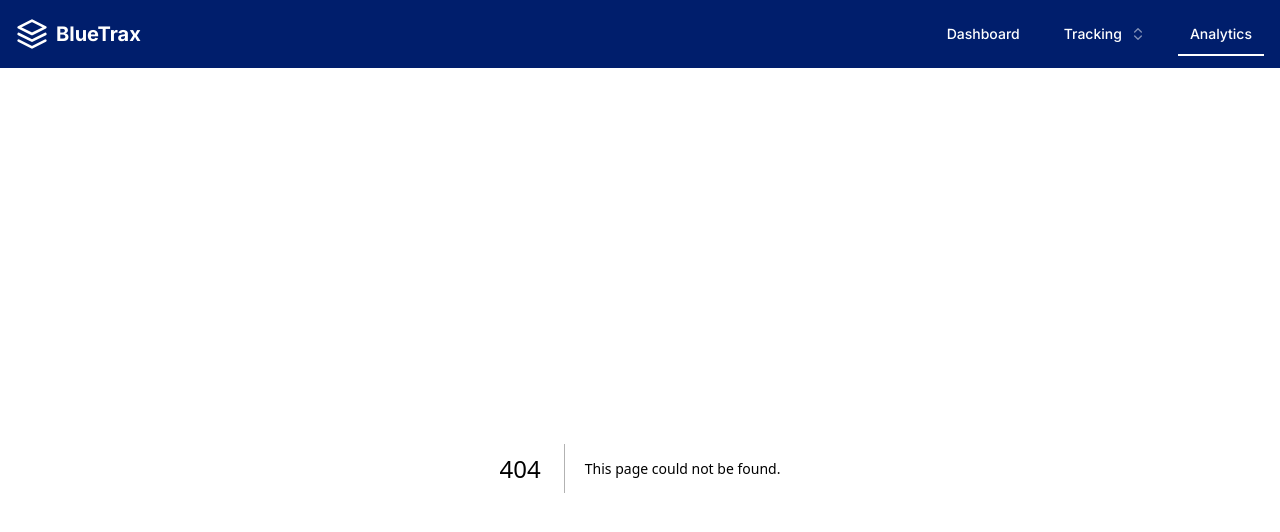
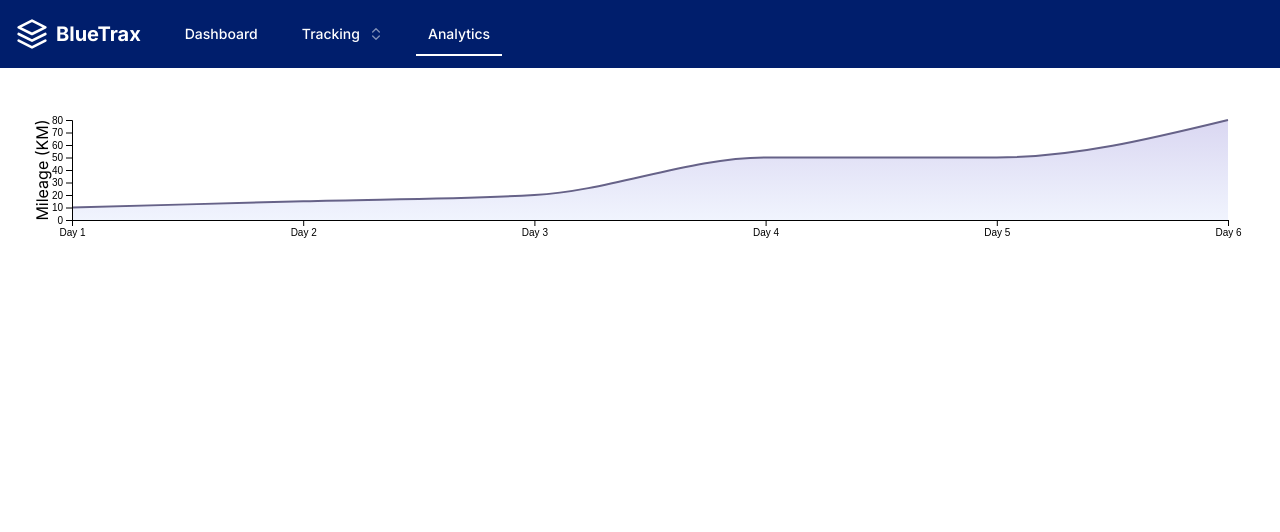
Before and after one commit to Domengo/bluetrax, a Next.js app: page /analytics in a window 1280 px wide. Before the commit this address had no page. Shown: the top 532 px of the page. Built offline with nearby package versions, Linux system fonts and the light colour scheme.

Commit message:
fixed nav

```diff
--- /dev/null
+++ b/app/analytics/page.tsx
@@ -0,0 +1,11 @@
+import React from 'react'
+import AreaChart from "../../components/area-chart"
+import { fleetMilage } from "../../components/notification-const"
+
+export default function Analytics() {
+  return (
+    <div className="p-8 flex justify-center items-center h-full w-full">
+      <AreaChart data={fleetMilage} />
+    </div>
+  )
+}
--- a/app/layout.tsx
+++ b/app/layout.tsx
@@ -31,8 +31,8 @@ export default function RootLayout({
   return (
     <html lang="en">
       <body className={inter.className}>
+      <Analytics/>
         <Navbar links={links} trackingOptions={trackingOptions}/>
-        <Analytics/>
         {children}
         </body>
     </html>
--- a/app/page.tsx
+++ b/app/page.tsx
@@ -1,6 +1,6 @@
 import Dashboard from "@/components/dashboard";
 import SideNav from "@/components/side-nav";
-import { notifications, username } from "@/components/notification-const";
+import { notifications } from "@/components/notification-const";
 
 export default function Page() {
   return (
@@ -10,7 +10,7 @@ export default function Page() {
       </div>
       <div className="col-span-2 relative hidden md:block">
         <div className="sticky top-4">
-          <SideNav username={username} notifications={notifications} />
+          <SideNav notifications={notifications} />
         </div>
       </div>
     </div>
--- a/components/nav.tsx
+++ b/components/nav.tsx
@@ -3,7 +3,7 @@
 // import { useState } from "react";
 // import Link from "next/link";
 // import { usePathname } from "next/navigation";
-// import { Check, ChevronsUpDown } from "lucide-react";
+// import { Bell, Check, ChevronsUpDown, Menu, X } from "lucide-react";
 // import { cn } from "@/lib/utils";
 
 // import { Button } from "@/components/ui/button";
@@ -19,6 +19,17 @@
 //   PopoverContent,
 //   PopoverTrigger,
 // } from "@/components/ui/popover";
+// import {
+//   Sheet,
+//   SheetContent,
+//   SheetDescription,
+//   SheetHeader,
+//   SheetTitle,
+//   SheetTrigger,
+// } from "@/components/ui/sheet";
+// import Notification from "./notification";
+// import { notifications } from "./notification-const";
+// import UserProfile from "./User";
 
 // interface NavLink {
 //   href: string;
@@ -38,13 +49,14 @@
 // export default function Navbar({ links, trackingOptions = [] }: NavbarProps) {
 //   const [open, setOpen] = useState(false);
 //   const [value, setValue] = useState("");
+//   const [mobileMenuOpen, setMobileMenuOpen] = useState(false);
 //   const pathname = usePathname();
 
 //   const hasTrackingOptions = trackingOptions.length > 0;
 
 //   return (
 //     <nav className="bg-[#001e6c] p-4">
-//       <div className="container mx-auto flex items-center">
+//       <div className="container mx-auto flex items-center justify-between">
 //         <Link href="/" className="flex items-center text-white">
 //           <svg
 //             className="h-8 w-8 mr-2"
@@ -76,7 +88,9 @@
 //           </svg>
 //           <span className="font-bold text-xl">BlueTrax</span>
 //         </Link>
-//         <div className="flex items-center space-x-4 ml-8">
+
+//         {/* Desktop Navigation */}
+//         <div className="hidden md:flex items-center space-x-4 ml-8">
 //           {links.map((link) =>
 //             link.label.toLowerCase() === "tracking" && hasTrackingOptions ? (
 //               <Popover key={link.href} open={open} onOpenChange={setOpen}>
@@ -140,32 +154,134 @@
 //             )
 //           )}
 //         </div>
+
+//         {/* Mobile Navigation */}
+//         <div className="flex md:hidden items-center space-x-4">
+//           <Sheet>
+//             <SheetTrigger asChild>
+//               <Button variant="ghost" size="icon" className="text-white">
+//                 <Bell className="h-5 w-5" />
+//               </Button>
+//             </SheetTrigger>
+//             <SheetContent side="left">
+//               <SheetHeader>
+//                 <SheetTitle>Notifications</SheetTitle>
+//                 <SheetDescription>
+//                   {notifications.map((notification, index) => (
+//                     <Notification key={index} {...notification} />
+//                   ))}
+//                 </SheetDescription>
+//               </SheetHeader>
+//             </SheetContent>
+//           </Sheet>
+
+//           <Button
+//             variant="ghost"
+//             size="icon"
+//             className="text-white"
+//             onClick={() => setMobileMenuOpen(!mobileMenuOpen)}
+//           >
+//             {mobileMenuOpen ? (
+//               <X className="h-5 w-5" />
+//             ) : (
+//               <Menu className="h-5 w-5" />
+//             )}
+//           </Button>
+//         </div>
 //       </div>
+
+//       {/* Mobile Menu */}
+//       {mobileMenuOpen && (
+//         <div className="md:hidden mt-4">
+//           <UserProfile username="David" className="text-white" />
+//           {links.map((link) =>
+//             link.label.toLowerCase() === "tracking" && hasTrackingOptions ? (
+//               <Popover key={link.href} open={open} onOpenChange={setOpen}>
+//                 <PopoverTrigger asChild>
+//                   <Button
+//                     variant="ghost"
+//                     role="combobox"
+//                     aria-expanded={open}
+//                     className="justify-between text-white hover:bg-blue-900 hover:text-white w-full mb-2"
+//                   >
+//                     {value
+//                       ? trackingOptions.find((option) => option.value === value)
+//                           ?.label
+//                       : "Tracking"}
+//                     <ChevronsUpDown className="ml-2 h-4 w-4 shrink-0 opacity-50" />
+//                   </Button>
+//                 </PopoverTrigger>
+//                 <PopoverContent className="w-full p-0">
+//                   <Command>
+//                     <CommandInput placeholder="Search tracking..." />
+//                     <CommandEmpty>No option found.</CommandEmpty>
+//                     <CommandGroup>
+//                       {trackingOptions.map((option) => (
+//                         <CommandItem
+//                           key={option.value}
+//                           value={option.value}
+//                           onSelect={(currentValue) => {
+//                             setValue(
+//                               currentValue === value ? "" : currentValue
+//                             );
+//                             setOpen(false);
+//                           }}
+//                         >
+//                           <Check
+//                             className={cn(
+//                               "mr-2 h-4 w-4",
+//                               value === option.value
+//                                 ? "opacity-100"
+//                                 : "opacity-0"
+//                             )}
+//                           />
+//                           {option.label}
+//                         </CommandItem>
+//                       ))}
+//                     </CommandGroup>
+//                   </Command>
+//                 </PopoverContent>
+//               </Popover>
+//             ) : (
+//               <Link
+//                 key={link.href}
+//                 href={link.href}
+//                 className={cn(
+//                   "text-white hover:bg-blue-900 px-3 py-2 rounded-md text-sm font-medium block mb-2",
+//                   pathname === link.href &&
+//                     "after:content-[''] after:absolute after:left-0 after:bottom-[-4px] after:w-full after:h-[2px] after:bg-white"
+//                 )}
+//               >
+//                 {link.label}
+//               </Link>
+//             )
+//           )}
+//         </div>
+//       )}
 //     </nav>
 //   );
 // }
+"use client";
 
-"use client"
+import { useState } from "react";
+import Link from "next/link";
+import { usePathname } from "next/navigation";
+import { Bell, Check, ChevronsUpDown, Menu, X } from "lucide-react";
+import { cn } from "@/lib/utils";
 
-import { useState } from "react"
-import Link from "next/link"
-import { usePathname } from "next/navigation"
-import { Bell, Check, ChevronsUpDown, Menu, X } from "lucide-react"
-import { cn } from "@/lib/utils"
-
-import { Button } from "@/components/ui/button"
+import { Button } from "@/components/ui/button";
 import {
   Command,
   CommandEmpty,
   CommandGroup,
   CommandInput,
   CommandItem,
-} from "@/components/ui/command"
+} from "@/components/ui/command";
 import {
   Popover,
   PopoverContent,
   PopoverTrigger,
-} from "@/components/ui/popover"
+} from "@/components/ui/popover";
 import {
   Sheet,
   SheetContent,
@@ -173,37 +289,37 @@ import {
   SheetHeader,
   SheetTitle,
   SheetTrigger,
-} from "@/components/ui/sheet"
-import Notification from './notification'
-import { notifications } from './notification-const';
-import UserProfile from "./User"
+} from "@/components/ui/sheet";
+import Notification from "./notification";
+import { notifications } from "./notification-const";
+import UserProfile from "./User";
 
 interface NavLink {
-  href: string
-  label: string
+  href: string;
+  label: string;
 }
 
 interface TrackingOption {
-  value: string
-  label: string
+  value: string;
+  label: string;
 }
 
 interface NavbarProps {
-  links: NavLink[]
-  trackingOptions?: TrackingOption[]
+  links: NavLink[];
+  trackingOptions?: TrackingOption[];
 }
 
-export default function Navbar({ links, trackingOptions = []}: NavbarProps) {
-  const [open, setOpen] = useState(false)
-  const [value, setValue] = useState("")
-  const [mobileMenuOpen, setMobileMenuOpen] = useState(false)
-  const pathname = usePathname()
+export default function Navbar({ links, trackingOptions = [] }: NavbarProps) {
+  const [open, setOpen] = useState(false);
+  const [value, setValue] = useState("");
+  const [mobileMenuOpen, setMobileMenuOpen] = useState(false);
+  const pathname = usePathname();
 
-  const hasTrackingOptions = trackingOptions.length > 0
+  const hasTrackingOptions = trackingOptions.length > 0;
 
   return (
     <nav className="bg-[#001e6c] p-4">
-      <div className="container mx-auto flex items-center justify-between">
+      <div className="container mx-auto flex items-center">
         <Link href="/" className="flex items-center text-white">
           <svg
             className="h-8 w-8 mr-2"
@@ -237,7 +353,7 @@ export default function Navbar({ links, trackingOptions = []}: NavbarProps) {
         </Link>
 
         {/* Desktop Navigation */}
-        <div className="hidden md:flex items-center space-x-4">
+        <div className="hidden md:flex items-center space-x-4 ml-8">
           {links.map((link) =>
             link.label.toLowerCase() === "tracking" && hasTrackingOptions ? (
               <Popover key={link.href} open={open} onOpenChange={setOpen}>
@@ -249,7 +365,8 @@ export default function Navbar({ links, trackingOptions = []}: NavbarProps) {
                     className="justify-between text-white hover:bg-blue-900 hover:text-white"
                   >
                     {value
-                      ? trackingOptions.find((option) => option.value === value)?.label
+                      ? trackingOptions.find((option) => option.value === value)
+                          ?.label
                       : "Tracking"}
                     <ChevronsUpDown className="ml-2 h-4 w-4 shrink-0 opacity-50" />
                   </Button>
@@ -264,14 +381,18 @@ export default function Navbar({ links, trackingOptions = []}: NavbarProps) {
                           key={option.value}
                           value={option.value}
                           onSelect={(currentValue) => {
-                            setValue(currentValue === value ? "" : currentValue)
-                            setOpen(false)
+                            setValue(
+                              currentValue === value ? "" : currentValue
+                            );
+                            setOpen(false);
                           }}
                         >
                           <Check
                             className={cn(
                               "mr-2 h-4 w-4",
-                              value === option.value ? "opacity-100" : "opacity-0"
+                              value === option.value
+                                ? "opacity-100"
+                                : "opacity-0"
                             )}
                           />
                           {option.label}
@@ -298,7 +419,7 @@ export default function Navbar({ links, trackingOptions = []}: NavbarProps) {
         </div>
 
         {/* Mobile Navigation */}
-        <div className="flex md:hidden items-center space-x-4">
+        <div className="flex md:hidden items-center space-x-4 ml-auto">
           <Sheet>
             <SheetTrigger asChild>
               <Button variant="ghost" size="icon" className="text-white">
@@ -309,9 +430,9 @@ export default function Navbar({ links, trackingOptions = []}: NavbarProps) {
               <SheetHeader>
                 <SheetTitle>Notifications</SheetTitle>
                 <SheetDescription>
-                {notifications.map((notification, index) => (
-            <Notification key={index} {...notification} />
-          ))}
+                  {notifications.map((notification, index) => (
+                    <Notification key={index} {...notification} />
+                  ))}
                 </SheetDescription>
               </SheetHeader>
             </SheetContent>
@@ -335,7 +456,7 @@ export default function Navbar({ links, trackingOptions = []}: NavbarProps) {
       {/* Mobile Menu */}
       {mobileMenuOpen && (
         <div className="md:hidden mt-4">
-          <UserProfile username="David" className="text-white"/>
+          <UserProfile username="David" className="text-white" />
           {links.map((link) =>
             link.label.toLowerCase() === "tracking" && hasTrackingOptions ? (
               <Popover key={link.href} open={open} onOpenChange={setOpen}>
@@ -347,7 +468,8 @@ export default function Navbar({ links, trackingOptions = []}: NavbarProps) {
                     className="justify-between text-white hover:bg-blue-900 hover:text-white w-full mb-2"
                   >
                     {value
-                      ? trackingOptions.find((option) => option.value === value)?.label
+                      ? trackingOptions.find((option) => option.value === value)
+                          ?.label
                       : "Tracking"}
                     <ChevronsUpDown className="ml-2 h-4 w-4 shrink-0 opacity-50" />
                   </Button>
@@ -362,14 +484,18 @@ export default function Navbar({ links, trackingOptions = []}: NavbarProps) {
                           key={option.value}
                           value={option.value}
                           onSelect={(currentValue) => {
-                            setValue(currentValue === value ? "" : currentValue)
-                            setOpen(false)
+                            setValue(
+                              currentValue === value ? "" : currentValue
+                            );
+                            setOpen(false);
                           }}
                         >
                           <Check
                             className={cn(
                               "mr-2 h-4 w-4",
-                              value === option.value ? "opacity-100" : "opacity-0"
+                              value === option.value
+                                ? "opacity-100"
+                                : "opacity-0"
                             )}
                           />
                           {option.label}
@@ -396,5 +522,5 @@ export default function Navbar({ links, trackingOptions = []}: NavbarProps) {
         </div>
       )}
     </nav>
-  )
+  );
 }
--- a/components/side-nav.tsx
+++ b/components/side-nav.tsx
@@ -1,15 +1,16 @@
-import { NotificationProps } from "./notification-const";
+import { NotificationProps, username } from "./notification-const";
 import Notification from "@/components/notification";
 import UserProfile from "@/components/User";
 
 interface SideNavProps {
+
   notifications: NotificationProps[];
 }
 
 const SideNav: React.FC<SideNavProps> = ({notifications }) => {
   return (
     <div className=" bg-white shadow-lg p-4">
-      <UserProfile username="David" />
+      <UserProfile username={username}/>
       <hr />
       <div>
         <h2 className="text-xs font-semibold text-gray-500 mb-2 mt-4">RECENT NOTIFICATIONS</h2>
--- a/package.json
+++ b/package.json
@@ -16,6 +16,7 @@
     "@radix-ui/react-popover": "^1.1.1",
     "@radix-ui/react-slot": "^1.1.0",
     "@radix-ui/react-tooltip": "^1.1.2",
+    "@vercel/analytics": "^1.3.1",
     "chart.js": "^4.4.4",
     "class-variance-authority": "^0.7.0",
     "clsx": "^2.1.1",
```
Also changed, not shown: 1 other file (tests, documents, lock files or other folders).
